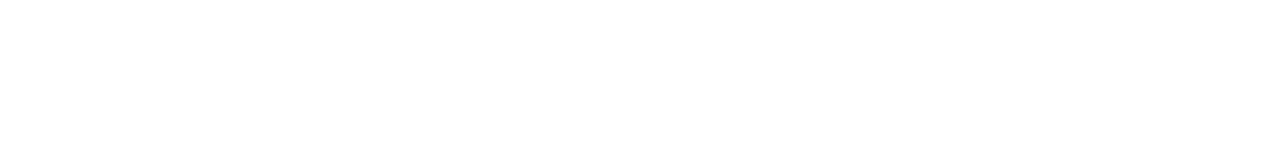
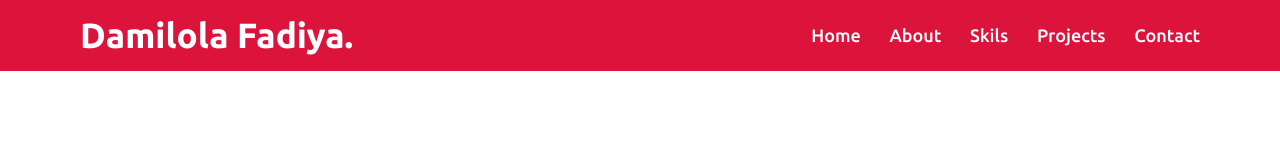
Before and after one commit to damilola2000/Damilola-Fadiya-Webpage, a plain HTML site: page index.html in a window 1280 px wide. Drawn offline with Linux system fonts and the light colour scheme.

Commit message:
Created navbar and styling

```diff
--- a/index.html
+++ b/index.html
@@ -7,5 +7,18 @@
     <link rel="stylesheet" href="style.css">
     <script src="https://kit.fontawesome.com/a076d05399.js"></script>
 </head>
-<body></body>
+<body>
+    <nav class="navbar">
+        <div class="max-width">
+            <div class="logo"><a href="">Damilola<span> Fadiya.</span></a></div>
+            <ul class="menu">
+                <li><a href="#">Home</a></li>
+                <li><a href="#">About</a></li>
+                <li><a href="#">Skils</a></li>
+                <li><a href="#">Projects</a></li>
+                <li><a href="#">Contact</a></li>
+            </ul>
+        </div>
+    </nav>
+</body>
 </html>
--- a/style.css
+++ b/style.css
@@ -8,3 +8,41 @@
     box-sizing: border-box;
     text-decoration: none;
 }
+
+.navbar {
+    position: fixed;
+    width: 100%;
+    background: crimson;
+    padding: 15px 0;
+    font-family: 'Ubuntu', sans-serif;
+}
+
+.max-width {
+    max-width: 1300px;
+    padding: 0 80px;
+    margin: auto;
+}
+
+.navbar .logo a {
+    color: #fff;
+    font-size: 35px;
+    font-weight: 600;
+}
+
+.navbar li {
+    list-style: none;
+    display: inline-block;
+}
+
+.navbar .max-width {
+    display: flex;
+    align-items: center;
+    justify-content: space-between;
+}
+
+.navbar .menu li a {
+    color: #fff;
+    font-size: 18px;
+    margin-left: 25px;
+    font-weight: 500;
+}
```
